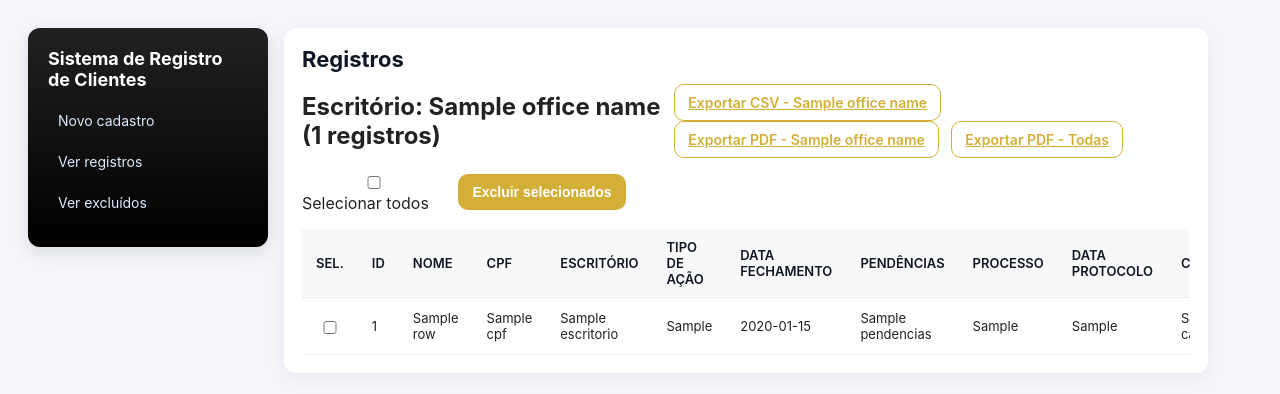
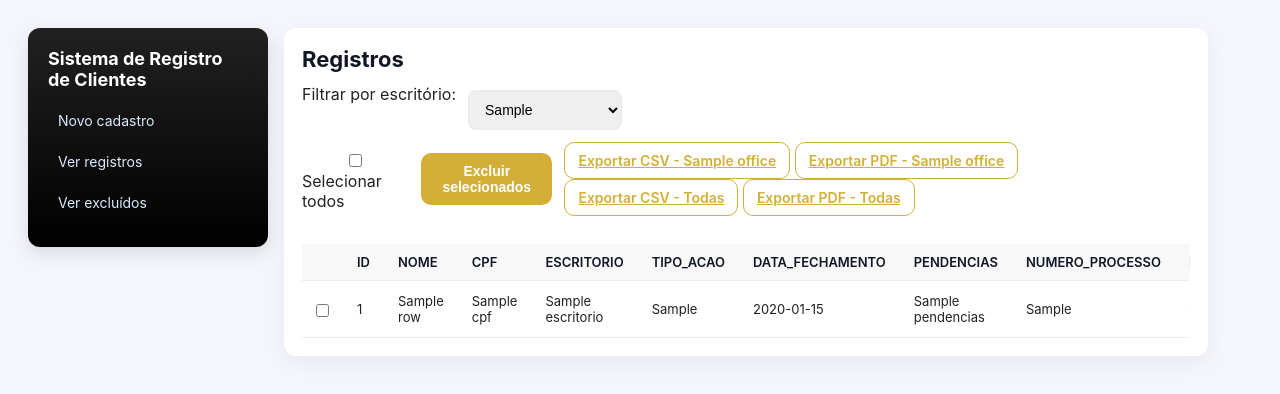
Before and after one commit to bponedev/REGISTRO-DE-CLIENTES, a Flask app: template templates/table.html in a window 1280 px wide. Shown: the top 394 px of the page. Run offline with Flask 3, Linux system fonts and the light colour scheme; the template is opened without the code that fills it: most values are stand-ins (such as "Sample title", 1, 10 or a date in 2020).

Commit message:
Update table.html

```diff
--- a/templates/table.html
+++ b/templates/table.html
@@ -10,7 +10,7 @@
 <div class="container">
 <aside class="sidebar">
 <span class="brand">Sistema de Registro de Clientes</span>
-<a href="{{ url_for('home') }}">Novo cadastro</a>
+<a href="{{ url_for('index') }}">Novo cadastro</a>
 <a href="{{ url_for('table') }}">Ver registros</a>
 <a href="{{ url_for('excluidos') }}">Ver excluídos</a>
 </aside>
@@ -18,58 +18,54 @@
 <div class="card">
 <h1>Registros</h1>
 
-{% if rows is none and tables is not none %}
-    <h2>Tabelas disponíveis</h2>
-    <p>Clique em uma tabela para visualizar seus registros:</p>
-    <div class="office-links">
-    {% for t in tables %}
-        <a href="{{ url_for('table', office=t) }}">{{ t }}</a>
+<div class="row" style="margin-bottom:12px;">
+  <form action="{{ url_for('table') }}" method="get">
+    <label>Filtrar por escritório:</label>
+    <select name="office" onchange="this.form.submit()">
+      {% for office_option in offices %}
+        <option value="{{ office_option }}" {% if office_option == office %}selected{% endif %}>{{ office_option }}</option>
       {% endfor %}
+    </select>
+  </form>
 </div>
-{% elif rows is not none and office_name is not none %}
 
 <div class="row" style="justify-content:space-between;align-items:center;">
-        <h2>Escritório: {{ office_name }} ({{ rows|length }} registros)</h2>
+  <div class="row" style="gap:12px">
+    <label><input id="select-all" type="checkbox"> Selecionar todos</label>
+    <button class="btn" id="btn-delete-selected" type="button">Excluir selecionados</button>
+  </div>
   <div>
-            <a class="btn ghost" href="{{ url_for('export_csv', office=office_name) }}">Exportar CSV - {{ office_name }}</a>
-            <a class="btn ghost" href="{{ url_for('export_pdf', office=office_name) }}" target="_blank">Exportar PDF - {{ office_name }}</a>
-            <a class="btn ghost" href="{{ url_for('export_pdf', office='all') }}" target="_blank" style="margin-left: 8px;">Exportar PDF - Todas</a>
+    <a class="btn ghost" href="{{ url_for('export_csv', office=office) }}">Exportar CSV - {{ office }}</a>
+    <a class="btn ghost" href="{{ url_for('export_pdf', office=office) }}" target="_blank">Exportar PDF - {{ office }}</a>
+    <a class="btn ghost" href="{{ url_for('export_csv', office='all') }}">Exportar CSV - Todas</a>
+    <a class="btn ghost" href="{{ url_for('export_pdf', office='all') }}" target="_blank">Exportar PDF - Todas</a>
   </div>
 </div>
 
-    <div class="row" style="margin-top: 12px;">
-        <label><input id="select-all" type="checkbox"> Selecionar todos</label>
-        <form id="bulk-delete-form" action="{{ url_for('delete_selected') }}" method="post" data-confirm="true" data-confirm-message="Deseja realmente excluir os registros selecionados? (Eles serão movidos para a lixeira)">
-            <input type="hidden" name="ids" id="bulk-ids">
-            <input type="hidden" name="table" value="office_{{ office_name }}">
-            <button class="btn" type="submit">Excluir selecionados</button>
-        </form>
-    </div>
-
-    <div class="table-wrap">
-        <form id="table-form" action="{{ url_for('delete_selected') }}" method="post">
-        <input type="hidden" name="table" value="office_{{ office_name }}">
+<div class="table-wrap" style="margin-top:12px;">
+<input type="hidden" name="office_name" value="{{ office }}">
 <table>
 <thead>
   <tr>
-                    <th>Sel.</th>
-                    <th>ID</th>
-                    <th>Nome</th>
-                    <th>CPF</th>
-                    <th>Escritório</th>
-                    <th>Tipo de ação</th>
-                    <th>Data Fechamento</th>
-                    <th>Pendências</th>
-                    <th>Processo</th>
-                    <th>Data Protocolo</th>
-                    <th>Captador</th>
+    <th></th> <th>id</th>
+    <th>nome</th>
+    <th>cpf</th>
+    <th>escritorio</th>
+    <th>tipo_acao</th>
+    <th>data_fechamento</th>
+    <th>pendencias</th>
+    <th>numero_processo</th>
+    <th>data_protocolo</th>
+    <th>observacoes</th>
+    <th>captador</th>
+    <th>created_at</th>
     <th>Ações</th>
   </tr>
 </thead>
 <tbody>
 {% for r in rows %}
 <tr>
-                    <td><input type="checkbox" class="row-select" name="row_id" value="{{ r['id'] }}"></td>
+  <td><input type="checkbox" class="row-select" value="{{ r['id'] }}"></td>
   <td>{{ r['id'] }}</td>
   <td>{{ r['nome'] }}</td>
   <td>{{ r['cpf'] }}</td>
@@ -79,11 +75,13 @@
   <td>{{ r['pendencias'] }}</td>
   <td>{{ r['numero_processo'] }}</td>
   <td>{{ r['data_protocolo'] }}</td>
+  <td>{{ r['observacoes'] }}</td>
   <td>{{ r['captador'] }}</td>
+  <td>{{ r['created_at'] }}</td>
   <td>
-                        <form action="{{ url_for('delete_single') }}" method="post" style="display:inline" data-confirm="true" data-confirm-message="Deseja realmente excluir este cliente? (Será movido para a lixeira)">
+    <form action="{{ url_for('delete_record') }}" method="post" style="display:inline" data-confirm="true" data-confirm-message="Deseja realmente excluir este cliente?">
       <input type="hidden" name="id" value="{{ r['id'] }}">
-                            <input type="hidden" name="table" value="office_{{ office_name }}">
+      <input type="hidden" name="table" value="{{ office }}">
       <button class="btn ghost" type="submit">Excluir</button>
     </form>
   </td>
@@ -91,12 +89,7 @@
 {% endfor %}
 </tbody>
 </table>
-        </form>
 </div>
-
-{% else %}
-    <p>Nenhum registro encontrado para o escritório **{{ office_name }}**.</p>
-{% endif %}
 
 </div>
 </main>
```
Lines whose indentation alone changed are shown as unchanged.
